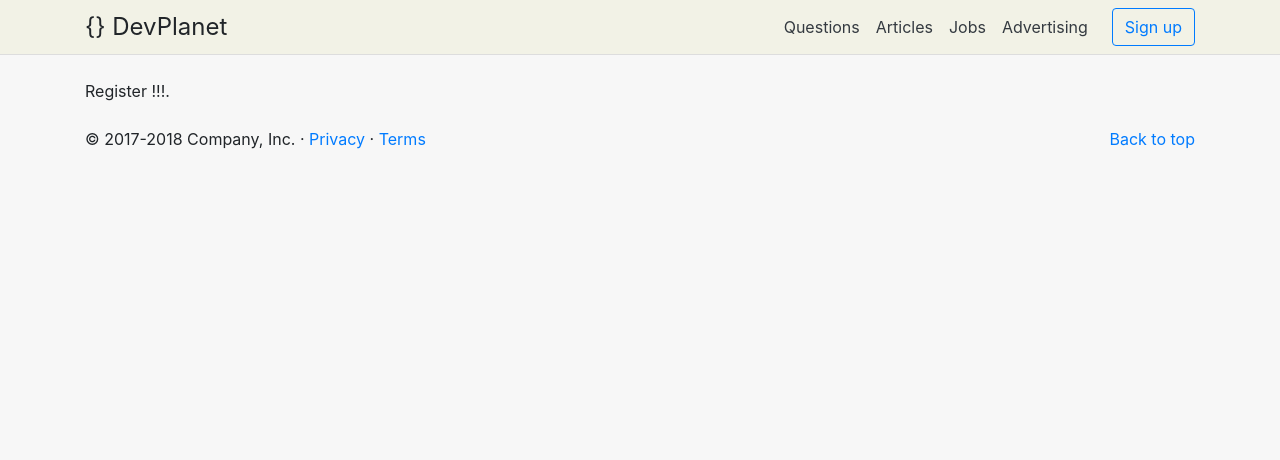
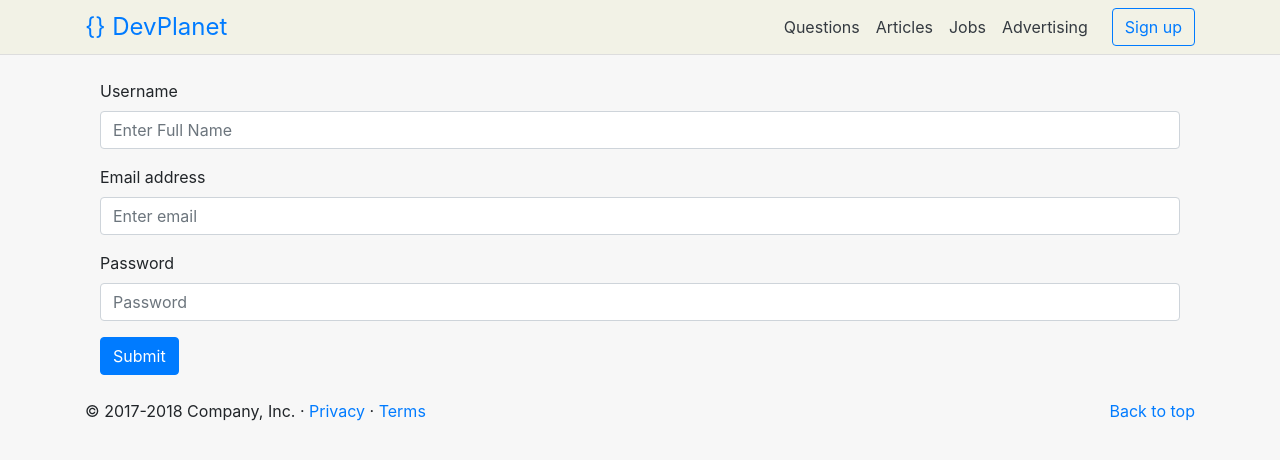
Before and after one commit to heinhtetaung-node/mernstackstructure, a React (Create React App) app in the folder frontend/: page /register in a window 1280 px wide. Shown: the top 460 px of the page. Built offline with nearby package versions, Linux system fonts and the light colour scheme; what react-router-redux would draw is missing.

Commit message:
register ui finished

```diff
--- a/frontend/src/App.js
+++ b/frontend/src/App.js
@@ -1,7 +1,7 @@
 import React, { Component } from 'react';
 // import logo from './logo.svg';
 import './App.css';
-import {Switch,Route,BrowserRouter} from 'react-router-dom';
+import {Switch,Route,BrowserRouter, Link} from 'react-router-dom';
 import Home from './views/Home.js';
 import Register from './views/Register.js';
 import './scss/bootstrapcustom.scss';
@@ -9,35 +9,34 @@ import './scss/bootstrapcustom.scss';
 class App extends Component {
   render() {
     return (
+		<BrowserRouter>
 			<div>
 				<nav className="navbar sticky-top navbar-light bg-grey borderbottom navback">
 					<div className="container">
-						<h4 class="my-0 mr-md-auto font-weight-normal">{'{}'} DevPlanet</h4>
-						<nav class="my-2 my-md-0 mr-md-3">
-							<a class="p-2 text-dark" href="#">Questions</a>
-							<a class="p-2 text-dark" href="#">Articles</a>
-							<a class="p-2 text-dark" href="#">Jobs</a>
-							<a class="p-2 text-dark" href="#">Advertising</a>
+						<h4 className="my-0 mr-md-auto font-weight-normal"><Link to='/'>{'{}'} DevPlanet</Link></h4>
+						<nav className="my-2 my-md-0 mr-md-3">
+							<a className="p-2 text-dark" href="#">Questions</a>
+							<a className="p-2 text-dark" href="#">Articles</a>
+							<a className="p-2 text-dark" href="#">Jobs</a>
+							<a className="p-2 text-dark" href="#">Advertising</a>
 						</nav>
-						<a class="btn btn-outline-primary" href="#">Sign up</a>
+						<Link className="btn btn-outline-primary" to='/register'>Sign up</Link>
 					</div>
 				</nav>
 				<div className="container">
-					<br />
-					<BrowserRouter>
-						<Switch>
-								<Route exact path="/" component={Home} />
-								<Route path="/register" component={Register} />
-							</Switch>
-					</BrowserRouter>
-					<br />
-
+					<br/>
+					<Switch>
+						<Route exact path="/" component={Home} />
+						<Route path="/register" component={Register} />
+					</Switch>
+					<br/>
 				</div>
-				<footer class="container">
-					<p class="float-right"><a href="#">Back to top</a></p>
+				<footer className="container">
+					<p className="float-right"><a href="#">Back to top</a></p>
 					<p>© 2017-2018 Company, Inc. · <a href="#">Privacy</a> · <a href="#">Terms</a></p>
 				</footer>
 			</div>
+			</BrowserRouter>
     );
   }
 }
--- a/frontend/src/views/Register.js
+++ b/frontend/src/views/Register.js
@@ -3,13 +3,28 @@ import React, { Component } from 'react';
 class Register extends Component {
   render() {
     return (
-      <div>
-      <div>
-        Register !!!.
-      </div>
       <div className="container">
+        <form>
+          <div className="form-group">
+            <label for="exampleInputEmail1">Username</label>
+            <input type="text" className="form-control" id="exampleInputEmail1" aria-describedby="emailHelp" placeholder="Enter Full Name" />
+          </div>
+          <div className="form-group">
+            <label for="exampleInputEmail1">Email address</label>
+            <input type="email" className="form-control" id="exampleInputEmail1" aria-describedby="emailHelp" placeholder="Enter email" />
+            {/* <small id="emailHelp" className="form-text text-muted">We'll never share your email with anyone else.</small> */}
+          </div>
+          <div className="form-group">
+            <label for="exampleInputPassword1">Password</label>
+            <input type="password" className="form-control" id="exampleInputPassword1" placeholder="Password" />
+          </div>
+          {/* <div className="form-check">
+            <input type="checkbox" className="form-check-input" id="exampleCheck1" />
+            <label className="form-check-label" for="exampleCheck1">Check me out</label>
+          </div> */}
+          <button type="submit" className="btn btn-primary">Submit</button>
+        </form>
 
-      </div>
       </div>
     );
   }
```
